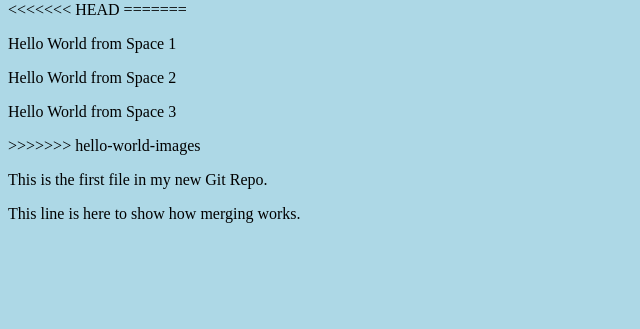
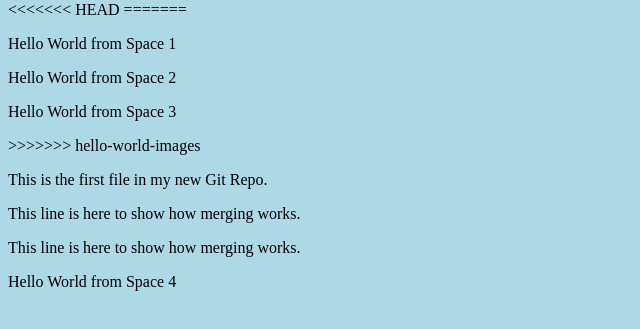
Before and after one commit to Nosipho-spks/hello-world, a plain HTML site: page index.html in a window 1280 px wide. Shown: the part 79-408 px from the top of the page, without its empty margins (0-640 px from the left). Drawn offline with Linux system fonts and the light colour scheme.

Commit message:
Updated index.html. Resized image

```diff
--- a/index.html
+++ b/index.html
@@ -18,5 +18,8 @@
 >>>>>>> hello-world-images
     <p>This is the first file in my new Git Repo.</p>
     <p>This line is here to show how merging works.</p>
+    <p>This line is here to show how merging works.</p>
+    <div><p>Hello World from Space 4<p></div>
+
   </body>
 </html>
```
